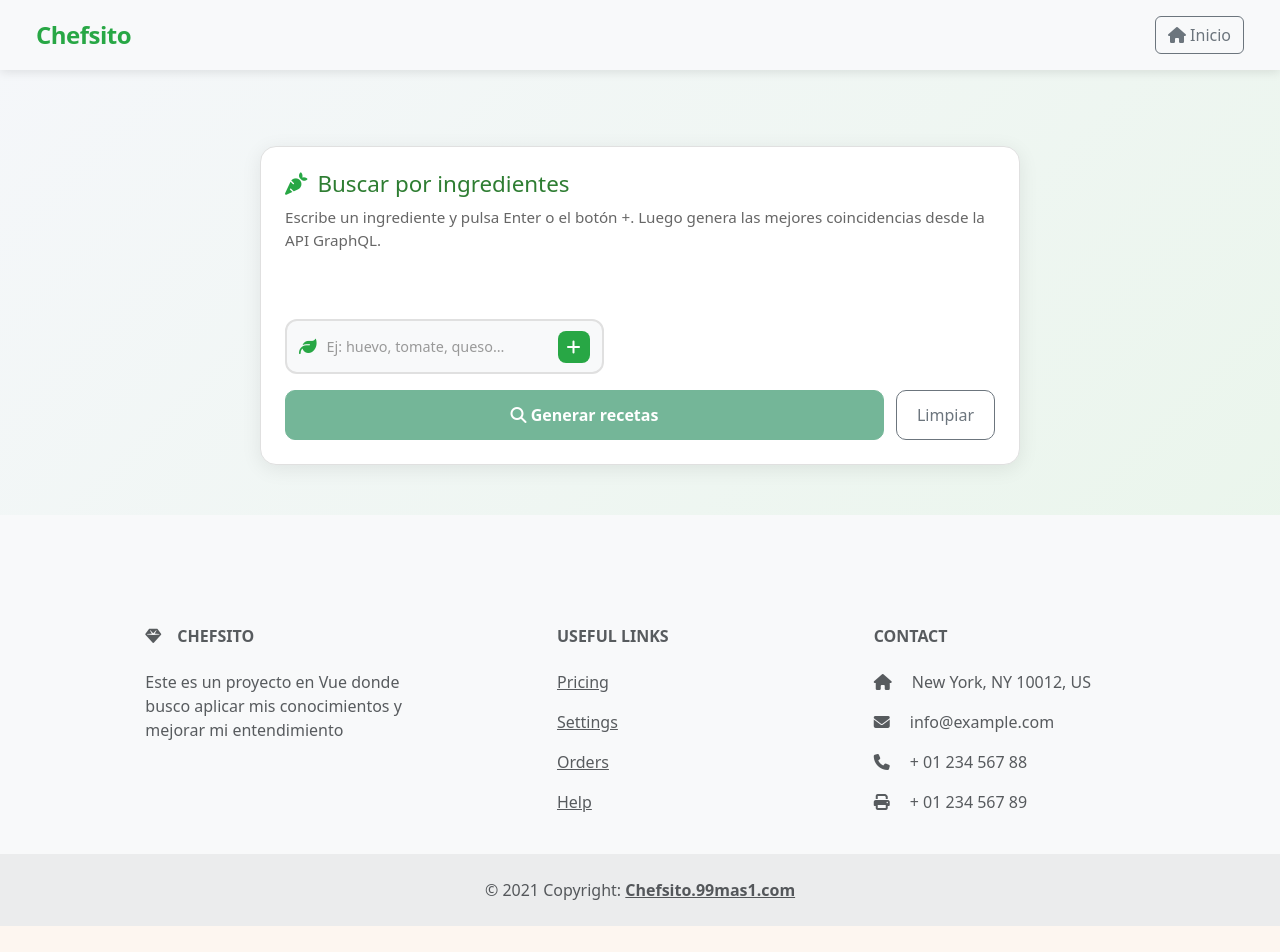
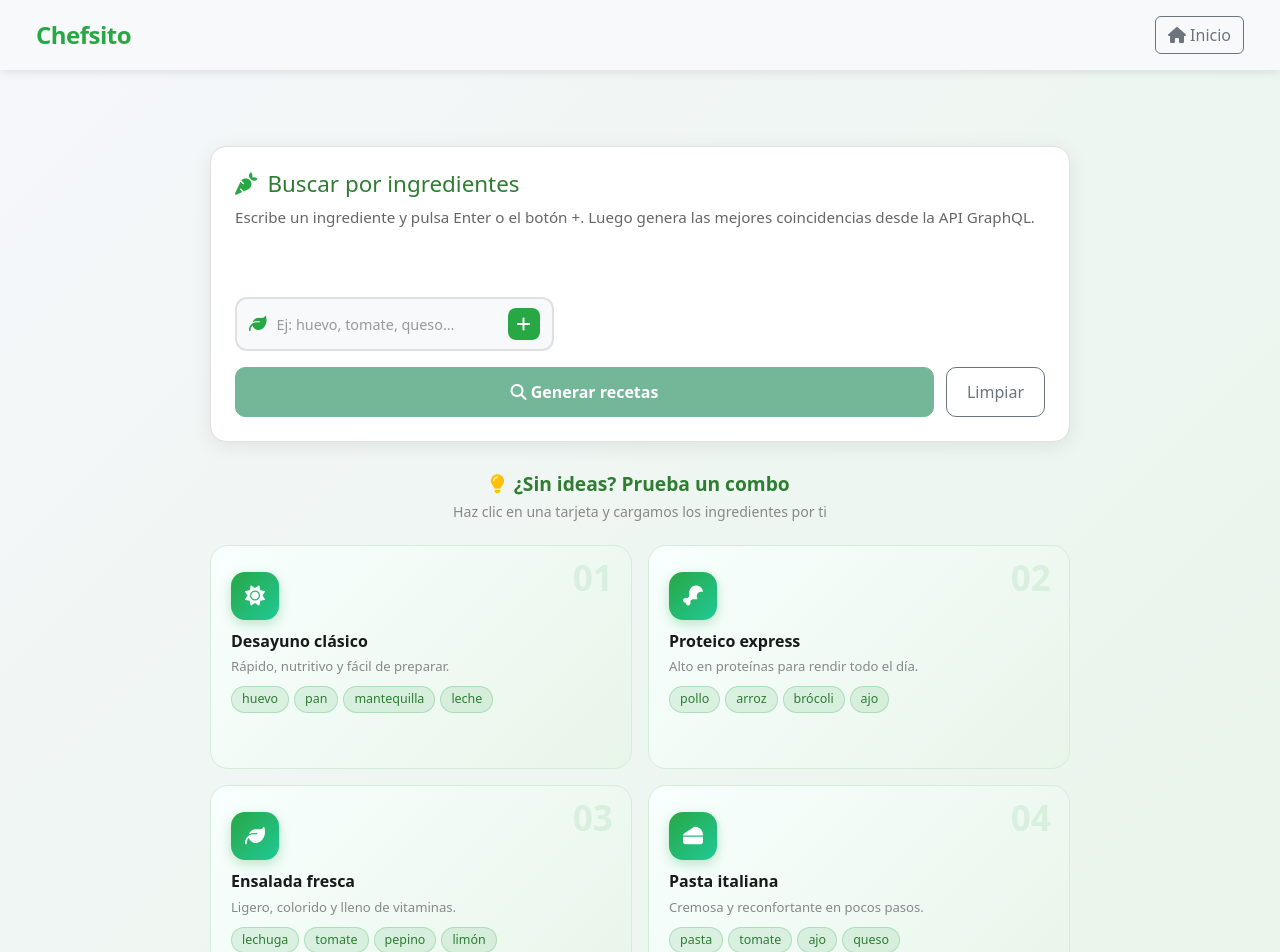
Before and after one commit to TheAng3ll/Vue, a Vue app: page /busqueda in a window 1280 px wide. Shown: the top 952 px of the page. Before the commit the page ends 926 px from the top, so only its background shows below. Built offline with nearby package versions, Linux system fonts and the light colour scheme.

Commit message:
Nuevo componente y restructiuracion de vista busqueda

```diff
--- a/package.json
+++ b/package.json
@@ -11,6 +11,7 @@
   "dependencies": {
     "@mdi/font": "^7.4.47",
     "bootstrap": "^5.3.5",
+    "node": "^26.1.0",
     "vue": "^3.5.13",
     "vue-router": "^4.5.1",
     "vuetify": "^4.0.6"
--- a/src/components/footer/FooterComponent.vue
+++ b/src/components/footer/FooterComponent.vue
@@ -6,30 +6,30 @@
 <template>
   <footer id="footer" class="text-center text-lg-start bg-body-tertiary text-muted">
     <!-- Section: Links -->
-    <section class="">
+    <!-- <section class="">
       <div class="container text-center text-md-start mt-5">
         <div class="row mt-3">
           <!-- Grid column: About -->
-          <div class="col-md-3 col-lg-4 col-xl-3 mx-auto mb-4">
+          <!-- <div class="col-md-3 col-lg-4 col-xl-3 mx-auto mb-4">
             <h6 class="text-uppercase fw-bold mb-4">
               <i class="fas fa-gem me-3"></i>Chefsito
             </h6>
             <p>
               Este es un proyecto en Vue donde busco aplicar mis conocimientos y mejorar mi entendimiento
             </p>
-          </div>
+          </div> -->
 
           <!-- Grid column: Links -->
-          <div class="col-md-3 col-lg-2 col-xl-2 mx-auto mb-4">
+          <!-- <div class="col-md-3 col-lg-2 col-xl-2 mx-auto mb-4">
             <h6 class="text-uppercase fw-bold mb-4">Useful links</h6>
             <p><a href="#!" class="text-reset">Pricing</a></p>
             <p><a href="#!" class="text-reset">Settings</a></p>
             <p><a href="#!" class="text-reset">Orders</a></p>
             <p><a href="#!" class="text-reset">Help</a></p>
-          </div>
+          </div> -->
 
           <!-- Grid column: Contact -->
-          <div class="col-md-4 col-lg-3 col-xl-3 mx-auto mb-md-0 mb-4">
+          <!-- <div class="col-md-4 col-lg-3 col-xl-3 mx-auto mb-md-0 mb-4">
             <h6 class="text-uppercase fw-bold mb-4">Contact</h6>
             <p><i class="fas fa-home me-3"></i> New York, NY 10012, US</p>
             <p><i class="fas fa-envelope me-3"></i> info@example.com</p>
@@ -38,12 +38,12 @@
           </div>
         </div>
       </div>
-    </section>
+    </section> -->
 
     <!-- Copyright -->
     <div class="text-center p-4" style="background-color: rgba(0, 0, 0, 0.05);">
-      © 2021 Copyright:
-      <a class="text-reset fw-bold" href="https://mdbootstrap.com/">Chefsito.99mas1.com</a>
+      © 2026 Copyright:
+      <a class="text-reset fw-bold" href="https://mdbootstrap.com/">Chefsito.com</a>
     </div>
   </footer>
 </template>
@@ -51,6 +51,6 @@
 <style scoped>
 #footer
 {
-  padding-top: 5%;
+  padding-top: 0%;
 }
 </style>
--- a/src/components/generador/GeneradorIngredientes.vue
+++ b/src/components/generador/GeneradorIngredientes.vue
@@ -3,6 +3,33 @@ import { ref, computed } from 'vue';
 import { useRouter } from 'vue-router';
 import { buscarRecetas } from '../../api/recetas.js';
 import { INGREDIENTES_COMUNES } from '../../data/ingredientesComunes.js';
+
+const COMBOS = [
+  {
+    icono: 'fas fa-sun',
+    nombre: 'Desayuno clásico',
+    descripcion: 'Rápido, nutritivo y fácil de preparar.',
+    ingredientes: ['huevo', 'pan', 'mantequilla', 'leche'],
+  },
+  {
+    icono: 'fas fa-drumstick-bite',
+    nombre: 'Proteico express',
+    descripcion: 'Alto en proteínas para rendir todo el día.',
+    ingredientes: ['pollo', 'arroz', 'brócoli', 'ajo'],
+  },
+  {
+    icono: 'fas fa-leaf',
+    nombre: 'Ensalada fresca',
+    descripcion: 'Ligero, colorido y lleno de vitaminas.',
+    ingredientes: ['lechuga', 'tomate', 'pepino', 'limón'],
+  },
+  {
+    icono: 'fas fa-cheese',
+    nombre: 'Pasta italiana',
+    descripcion: 'Cremosa y reconfortante en pocos pasos.',
+    ingredientes: ['pasta', 'tomate', 'ajo', 'queso'],
+  },
+];
 
 const props = defineProps({
   titulo: {
@@ -13,6 +40,10 @@ const props = defineProps({
     type: String,
     default:
       'Escribe un ingrediente y pulsa Enter o el botón +. Luego genera las mejores coincidencias desde la API GraphQL.',
+  },
+  mostrarCombos: {
+    type: Boolean,
+    default: false,
   },
 });
 
@@ -100,6 +131,11 @@ function irADetalle(id) {
 function seleccionarSugerencia(ing) {
   inputIngrediente.value = ing;
   agregarIngrediente();
+}
+
+function cargarCombo(combo) {
+  ingredientesChips.value = [...combo.ingredientes];
+  inputIngrediente.value = '';
 }
 </script>
 
@@ -196,7 +232,8 @@ function seleccionarSugerencia(ing) {
     </div>
   </section>
 
-  <section v-if="resultados.length" class="resultados-section">
+  <template v-if="resultados.length">
+    <section class="resultados-section">
       <h4 class="resultados-titulo">
         <i class="fas fa-utensils"></i> Mejores coincidencias
       </h4>
@@ -249,3 +286,41 @@ function seleccionarSugerencia(ing) {
       </div>
     </section>
   </template>
+
+  <template v-else-if="props.mostrarCombos">
+    <section class="combos-section">
+      <div class="combos-header">
+        <h4 class="combos-titulo">
+          <i class="fas fa-lightbulb"></i> ¿Sin ideas? Prueba un combo
+        </h4>
+        <p class="combos-sub">
+          Haz clic en una tarjeta y cargamos los ingredientes por ti
+        </p>
+      </div>
+      <div class="combos-grid">
+        <button
+          v-for="(combo, idx) in COMBOS"
+          :key="combo.nombre"
+          type="button"
+          class="combo-card"
+          @click="cargarCombo(combo)"
+        >
+          <span class="combo-num">0{{ idx + 1 }}</span>
+          <div class="combo-icon-wrap">
+            <i :class="combo.icono"></i>
+          </div>
+          <h5 class="combo-nombre">{{ combo.nombre }}</h5>
+          <p class="combo-desc">{{ combo.descripcion }}</p>
+          <div class="combo-chips">
+            <span v-for="ing in combo.ingredientes" :key="ing" class="combo-chip">
+              {{ ing }}
+            </span>
+          </div>
+          <span class="combo-cta">
+            Probar <i class="fas fa-arrow-right"></i>
+          </span>
+        </button>
+      </div>
+    </section>
+  </template>
+</template>
--- a/src/views/busqueda/BusquedaView.vue
+++ b/src/views/busqueda/BusquedaView.vue
@@ -26,8 +26,8 @@ function volverInicio() {
       </div>
     </nav>
 
-    <div class="main-content">
-      <GeneradorIngredientes />
+    <div class="main-content main-content--busqueda">
+      <GeneradorIngredientes :mostrar-combos="true" />
     </div>
 
     <FooterComponent />
--- a/src/views/home/HomeView.vue
+++ b/src/views/home/HomeView.vue
@@ -9,25 +9,6 @@ const router = useRouter();
 
 // Recetas de ejemplo para el feed
 const recetasFeed = ref([
-  {
-    id: 1,
-    usuario: {
-      nombre: 'María Cocinera',
-      avatar: 'https://ui-avatars.com/api/?name=Maria+Cocinera&background=28a745&color=fff',
-      tiempo: 'Hace 2 horas'
-    },
-    receta: {
-      nombre: 'Enchiladas Suizas',
-      imagen: 'https://images.unsplash.com/photo-1534352956036-cd80e27cbd88?w=800',
-      descripcion: 'Deliciosas enchiladas con salsa verde casera, pollo desmenuzado y queso gratinado. Perfectas para la comida del domingo.',
-      ingredientes: ['tortillas', 'pollo', 'salsa verde', 'queso', 'crema', 'cebolla'],
-      tiempo: '45 min',
-      porciones: 4,
-      likes: 128,
-      comentarios: 24,
-      compartidos: 12
-    }
-  },
   {
     id: 2,
     usuario: {
@@ -64,25 +45,6 @@ const recetasFeed = ref([
       likes: 89,
       comentarios: 15,
       compartidos: 8
-    }
-  },
-  {
-    id: 4,
-    usuario: {
-      nombre: 'Doña Rosa',
-      avatar: 'https://ui-avatars.com/api/?name=Doña+Rosa&background=dc3545&color=fff',
-      tiempo: 'Ayer'
-    },
-    receta: {
-      nombre: 'Mole Poblano',
-      imagen: 'https://images.unsplash.com/photo-1613514785944-b89d62917e7b?w=800',
-      descripcion: 'Receta tradicional de mole poblano con más de 20 ingredientes. Un platillo festivo que honra nuestras raíces.',
-      ingredientes: ['chile mulato', 'chile pasilla', 'chocolate', 'tomate', 'plátano', 'tortilla'],
-      tiempo: '4 hrs',
-      porciones: 8,
-      likes: 432,
-      comentarios: 89,
-      compartidos: 156
     }
   },
   {
--- a/src/views/home/home.css
+++ b/src/views/home/home.css
@@ -42,11 +42,161 @@
   padding: 20px;
 }
 
+.main-content--busqueda {
+  max-width: 900px;
+}
+
 /* ============================================
    GENERADOR DE RECETAS
    ============================================ */
 .generador-section {
   margin-bottom: 30px;
+}
+
+/* ============================================
+   COMBOS RÁPIDOS
+   ============================================ */
+.combos-section {
+  animation: fadeIn 0.45s ease;
+  padding-bottom: 10px;
+}
+
+.combos-header {
+  text-align: center;
+  margin-bottom: 22px;
+}
+
+.combos-titulo {
+  font-size: 1.2rem;
+  font-weight: 700;
+  color: #2e7d32;
+  display: flex;
+  align-items: center;
+  justify-content: center;
+  gap: 9px;
+  margin-bottom: 6px;
+}
+
+.combos-titulo i {
+  color: #ffc107;
+}
+
+.combos-sub {
+  font-size: 0.88rem;
+  color: #888;
+  margin: 0;
+}
+
+.combos-grid {
+  display: grid;
+  grid-template-columns: repeat(2, 1fr);
+  gap: 16px;
+}
+
+.combo-card {
+  position: relative;
+  background: linear-gradient(135deg, #f8fffe 0%, #e8f5e9 100%);
+  border: 1px solid #d4edda;
+  border-radius: 18px;
+  padding: 26px 20px 20px;
+  text-align: left;
+  cursor: pointer;
+  transition: all 0.28s ease;
+  overflow: hidden;
+  display: flex;
+  flex-direction: column;
+  gap: 6px;
+}
+
+.combo-card:hover {
+  transform: translateY(-5px);
+  box-shadow: 0 12px 30px rgba(40, 167, 69, 0.15);
+  border-color: #a8d5b5;
+}
+
+.combo-card:hover .combo-cta {
+  opacity: 1;
+  transform: translateX(0);
+}
+
+.combo-num {
+  position: absolute;
+  top: 14px;
+  right: 18px;
+  font-size: 2.2rem;
+  font-weight: 900;
+  color: rgba(40, 167, 69, 0.1);
+  line-height: 1;
+  pointer-events: none;
+}
+
+.combo-icon-wrap {
+  width: 48px;
+  height: 48px;
+  background: linear-gradient(135deg, #28a745, #20c997);
+  border-radius: 14px;
+  display: flex;
+  align-items: center;
+  justify-content: center;
+  font-size: 1.25rem;
+  color: white;
+  box-shadow: 0 4px 12px rgba(40, 167, 69, 0.28);
+  margin-bottom: 6px;
+  flex-shrink: 0;
+}
+
+.combo-nombre {
+  font-size: 1rem;
+  font-weight: 700;
+  color: #1a1a1a;
+  margin: 0;
+}
+
+.combo-desc {
+  font-size: 0.82rem;
+  color: #888;
+  margin: 0;
+  line-height: 1.45;
+}
+
+.combo-chips {
+  display: flex;
+  flex-wrap: wrap;
+  gap: 5px;
+  margin-top: 4px;
+}
+
+.combo-chip {
+  background: rgba(40, 167, 69, 0.12);
+  color: #2e7d32;
+  border: 1px solid rgba(40, 167, 69, 0.25);
+  padding: 3px 10px;
+  border-radius: 20px;
+  font-size: 0.78rem;
+  font-weight: 500;
+}
+
+.combo-cta {
+  display: inline-flex;
+  align-items: center;
+  gap: 6px;
+  margin-top: 10px;
+  font-size: 0.83rem;
+  font-weight: 600;
+  color: #28a745;
+  opacity: 0;
+  transform: translateX(-6px);
+  transition: all 0.25s ease;
+}
+
+@media (max-width: 600px) {
+  .combos-grid {
+    grid-template-columns: 1fr;
+  }
+
+  .combo-card {
+    padding: 20px 16px;
+  }
 }
 
 .generador-card {
--- a/src/views/login/login.css
+++ b/src/views/login/login.css
@@ -150,6 +150,7 @@
   transition: all 0.3s ease;
   background: #fafafa;
   box-sizing: border-box;
+  color: #000;
 }
 
 .form-input:focus {
```
Also changed, not shown: 1 other file (tests, documents, lock files or other folders). Lines whose indentation alone changed are shown as unchanged.
